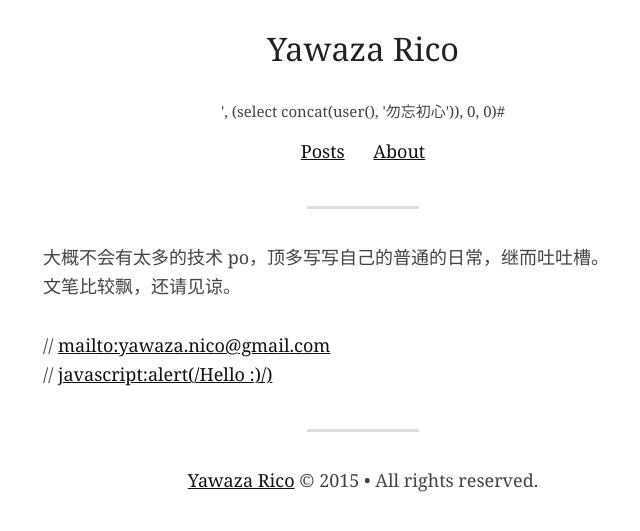
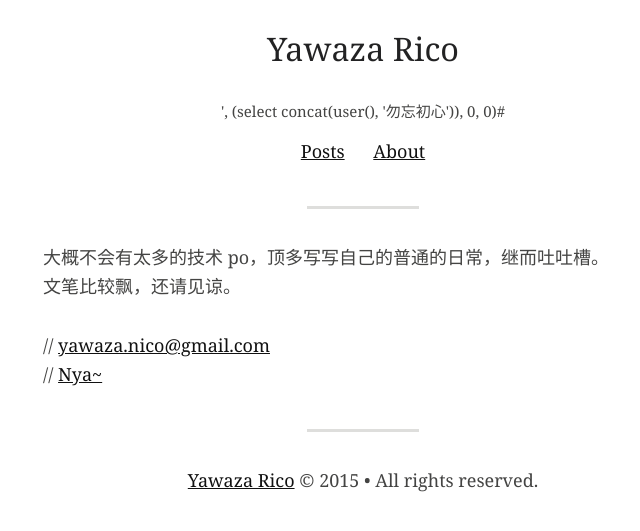
Before and after one commit to bakarico/bakarico.github.io, a Jekyll site: the page built from about.md, in a window 1280 px wide. Shown: the top 531 px of the page, without its empty margins (277-917 px from the left). Built offline with Jekyll 4.4.1, drawn with Linux system fonts in a browser that asks for light colours.

Commit message:
Update about.md

```diff
--- a/about.md
+++ b/about.md
@@ -6,5 +6,5 @@ title: About me & Friends
 大概不会有太多的技术 po，顶多写写自己的普通的日常，继而吐吐槽。
 文笔比较飘，还请见谅。
 
-// [mailto:yawaza.nico@gmail.com](yawaza.nico@gmail.com)
-// [javascript:alert(/Hello :)/)](DONT TOUCH ME)
+// [yawaza.nico@gmail.com](mailto:yawaza.nico@gmail.com)
+// [Nya~](javascript:alert(/Nya :3/))
```
